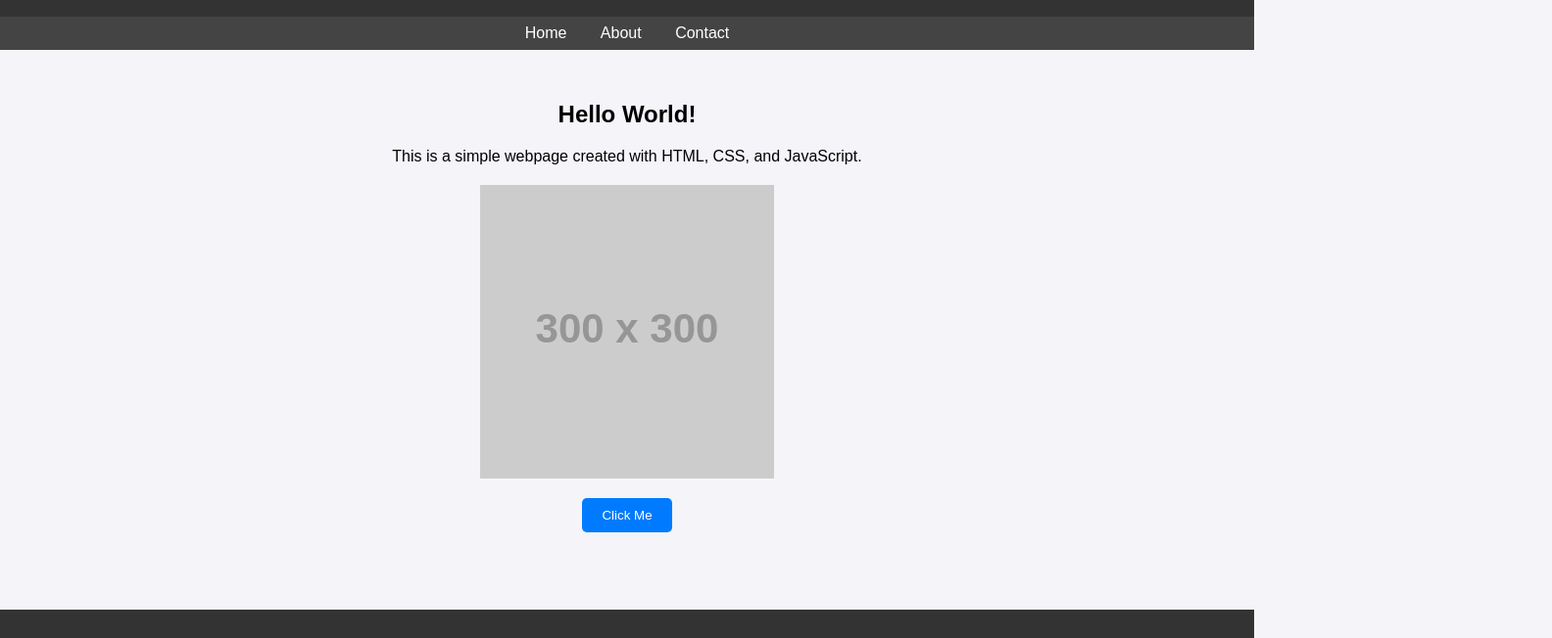
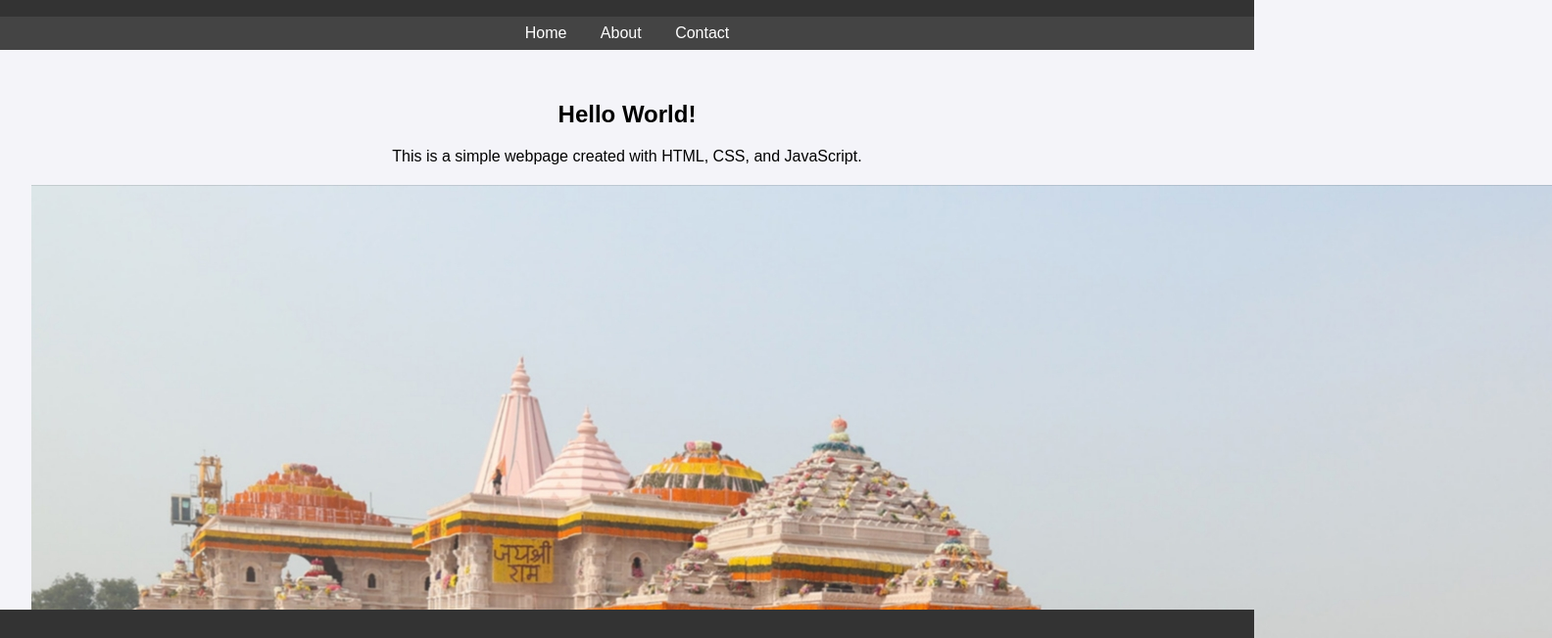
Before and after one commit to ritik622/webexp2, a plain HTML site: page index.html in a window 1280 px wide. Shown: the part 95-747 px from the top of the page at 98% size, 1584 px wide, since content can reach past the window. Drawn offline with Linux system fonts and the light colour scheme; placeholder pictures from the web are drawn by us.

Commit message:
index.html

```diff
--- a/index.html
+++ b/index.html
@@ -79,7 +79,7 @@
     <section>
         <h2>Hello World!</h2>
         <p>This is a simple webpage created with HTML, CSS, and JavaScript.</p>
-        <img src="https://via.placeholder.com/300" alt="Placeholder Image" style="margin: 20px auto; display: block;">
+        <img src="./Ayodhya_Ram_Mandir.jpg" alt="Placeholder Image" style="margin: 20px auto; display: block;">
         <button class="btn" onclick="showAlert()">Click Me</button>
     </section>
 
```
